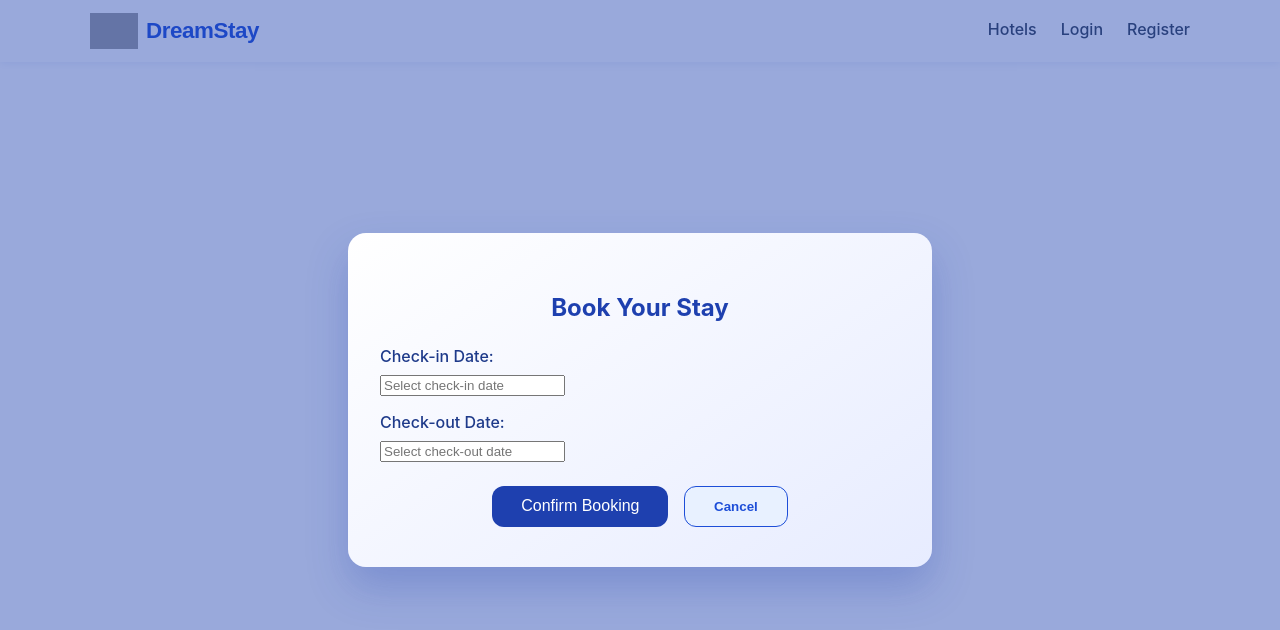
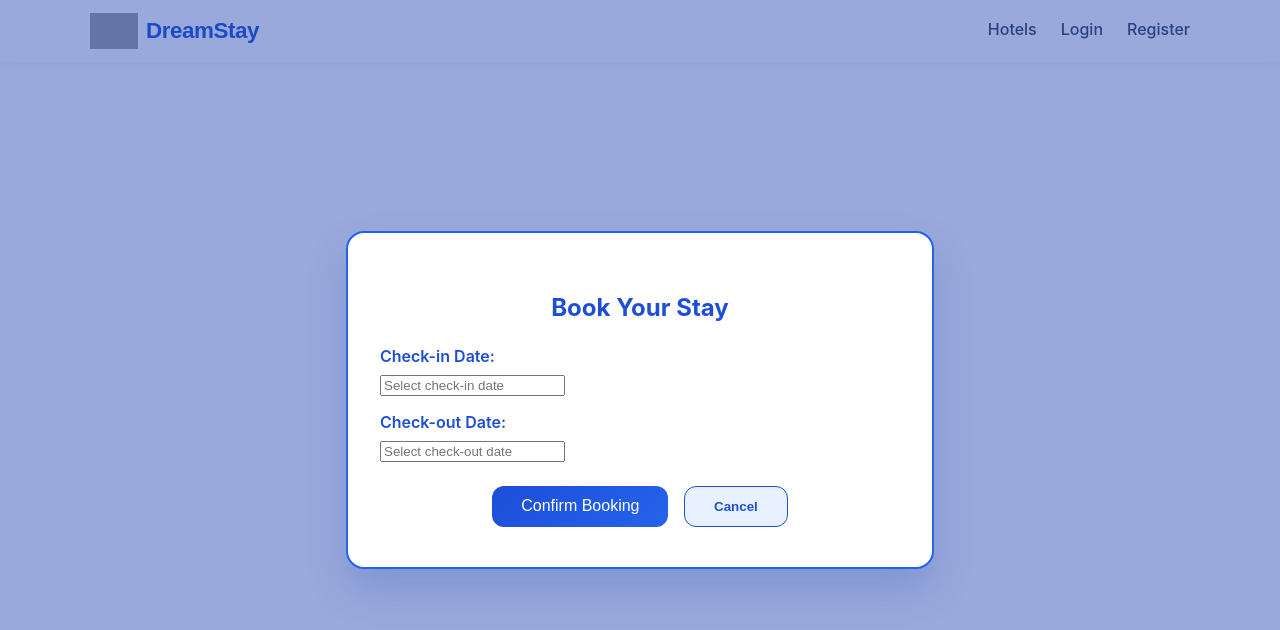
Before and after one commit to hirushan666/hotel-booking-system, a React (Create React App) app in the folder hotel-frontend/: page /book/1 in a window 1280 px wide. Shown: the top 630 px of the page. Built offline with nearby package versions, Linux system fonts and the light colour scheme; no server answers; grey boxes are pictures that could not be loaded.

Commit message:
change bookingform

```diff
--- a/hotel-frontend/src/components/BookingForm.css
+++ b/hotel-frontend/src/components/BookingForm.css
@@ -14,27 +14,28 @@
 }
 
 .booking-modal {
-  background: linear-gradient(145deg, #ffffff 0%, #e7ecff 100%);
+  background: #ffffff;
   padding: 2.5rem 2rem;
   border-radius: 18px;
-  box-shadow: 0 20px 40px rgba(30, 64, 175, 0.25);
+  box-shadow: 0 20px 40px rgba(30, 64, 175, 0.2);
   max-width: 520px;
   width: 100%;
+  border: 2px solid #2563eb;
   color: #1e3a8a;
 }
 
 .booking-form-title {
   text-align: center;
   margin-bottom: 1.5rem;
-  color: #1e40af;
+  color: #1d4ed8;
 }
 
 .room-details {
   margin-bottom: 1rem;
   padding: 1rem;
-  background: #f7f9fc;
-  border-radius: 0.5rem;
-  border: 1px solid #e5f0ff;
+  background: #f8fbff;
+  border-radius: 0.75rem;
+  border: 1px solid #2563eb;
 }
 
 .room-details p {
@@ -48,7 +49,8 @@
 .booking-form label {
   display: block;
   margin-bottom: 0.5rem;
-  font-weight: 500;
+  font-weight: 600;
+  color: #1d4ed8;
 }
 
 .booking-actions {
@@ -60,7 +62,7 @@
 
 .submit-btn {
   padding: 0.7rem 1.8rem;
-  background: #1e40af;
+  background: linear-gradient(135deg, #1d4ed8, #2563eb);
   color: #fff;
   border: none;
   border-radius: 0.75rem;
@@ -70,13 +72,13 @@
 }
 
 .submit-btn:hover {
-  background: #3b82f6;
+  background: linear-gradient(135deg, #2563eb, #1e40af);
 }
 
 .secondary-btn {
-  background: transparent;
-  border: 1px solid #2563eb;
-  color: #2563eb;
+  background: #e8f1ff;
+  border: 1px solid #1d4ed8;
+  color: #1d4ed8;
   padding: 0.6rem 1.8rem;
   border-radius: 0.75rem;
   font-weight: 600;
@@ -85,7 +87,7 @@
 }
 
 .secondary-btn:hover {
-  background: #2563eb;
+  background: #1d4ed8;
   color: #fff;
 }
 
```
